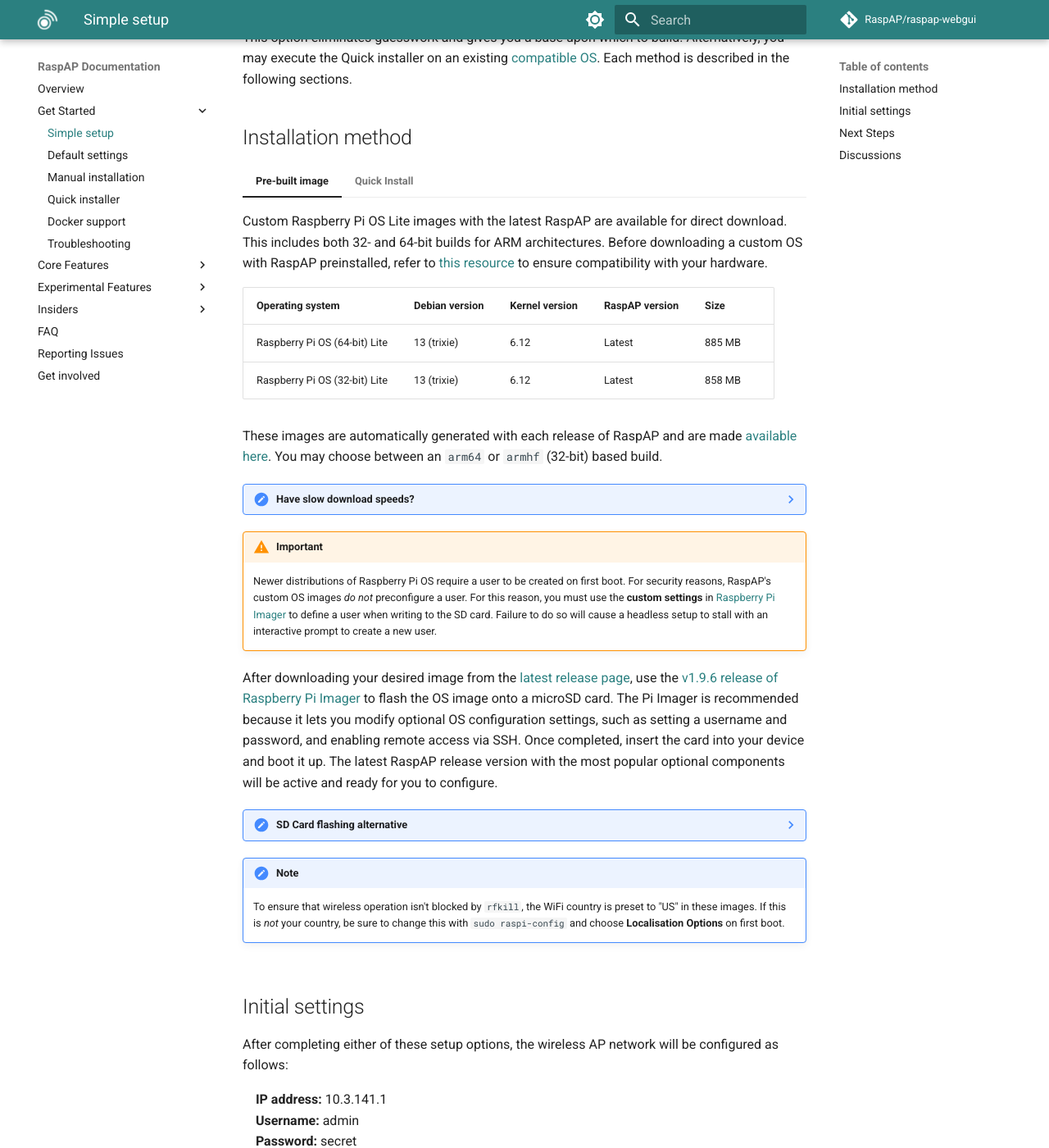
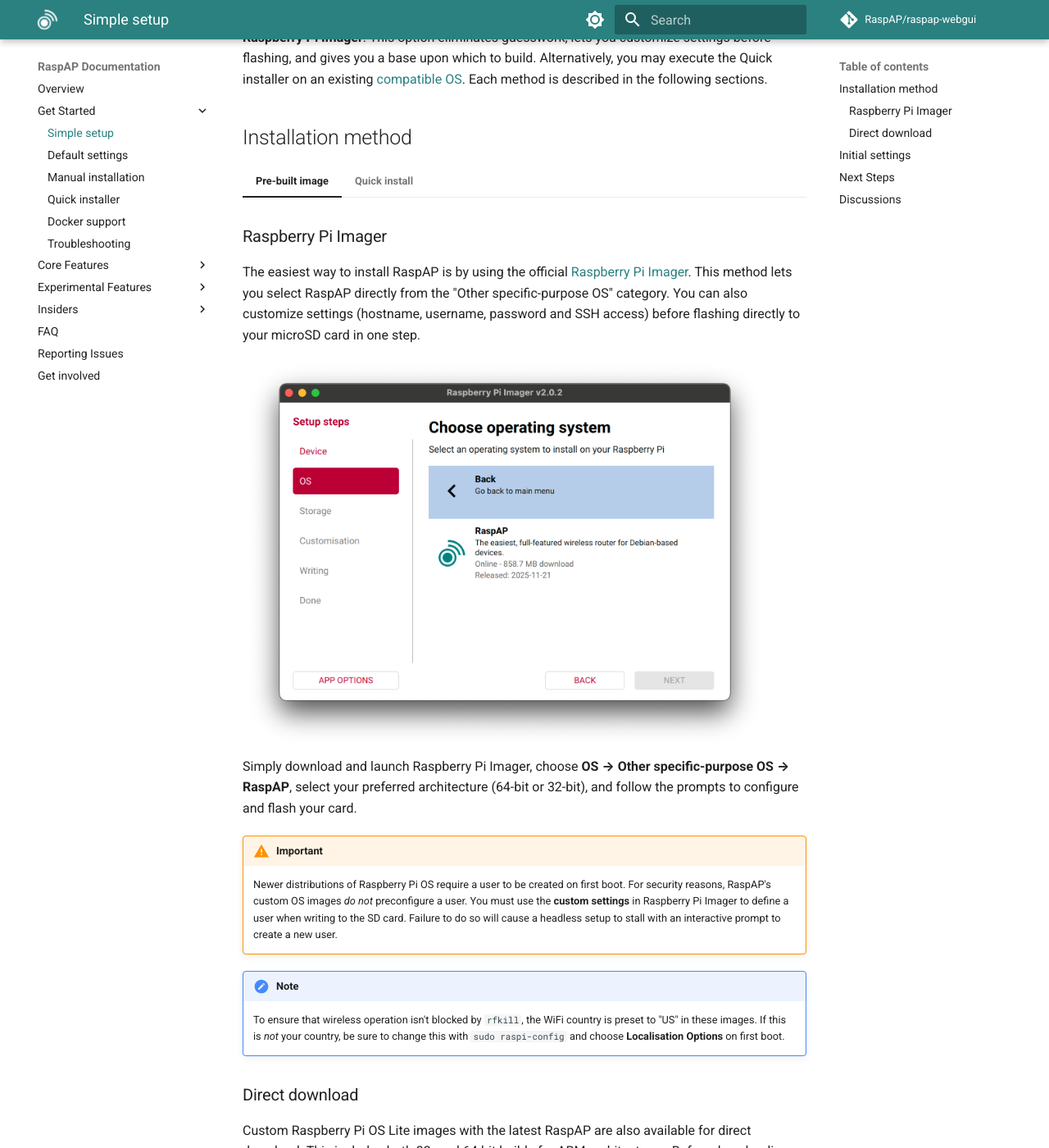
Before and after one commit to RaspAP/raspap-docs, an MkDocs documentation site: the page built from docs/get-started/simple-setup.md, in a window 1280 px wide and 1400 px high, scrolled down 198 px. Shown: the whole window at 82% size. Built offline with MkDocs 1.6.1 and Material for MkDocs 9.7.7, drawn with Linux system fonts in a browser that asks for light colours; comment, search, counter and statistics services are not loaded; some of the changed text lies outside the part shown.

Commit message:
Revise simple setup, add imager screenshot

````diff
--- a/docs/get-started/simple-setup.md
+++ b/docs/get-started/simple-setup.md
@@ -1,12 +1,22 @@
 # Simple Setup
-
-RaspAP gives you two different ways to get up and running quickly. The simplest and recommended approach is to use our custom Raspberry Pi OS image with RaspAP preinstalled. This option eliminates guesswork and gives you a base upon which to build. Alternatively, you may execute the Quick installer on an existing [compatible OS](../index.md#compatible-operating-systems). Each method is described in the following sections.
+RaspAP gives you two different ways to get up and running quickly. The simplest and recommended approach is to use our custom OS image with RaspAP preinstalled via the **Raspberry Pi Imager**. This option eliminates guesswork, lets you customize settings before flashing, and gives you a base upon which to build. Alternatively, you may execute the Quick installer on an existing [compatible OS](../index.md#compatible-operating-systems). Each method is described in the following sections.
 
 ## Installation method
+=== "Pre-built image"
+    ### Raspberry Pi Imager
+    The easiest way to install RaspAP is by using the official [Raspberry Pi Imager](https://www.raspberrypi.com/software/). This method lets you select RaspAP directly from the "Other specific-purpose OS" category. You can also customize settings (hostname, username, password and SSH access) before flashing directly to your microSD card in one step.
 
-=== "Pre-built image"
-    Custom Raspberry Pi OS Lite images with the latest RaspAP are available for direct download. This includes both 32- and 64-bit builds for ARM architectures. Before downloading a custom OS with RaspAP preinstalled, refer to [this resource](https://www.raspberrypi.com/software/operating-systems/) to ensure compatibility with your hardware.
+    ![Raspberry Pi Imager](../images/imager.png){: style="width:640px"}
+    Simply download and launch Raspberry Pi Imager, choose **OS → Other specific-purpose OS → RaspAP**, select your preferred architecture (64-bit or 32-bit), and follow the prompts to configure and flash your card.
 
+    !!! warning "Important"
+        Newer distributions of Raspberry Pi OS require a user to be created on first boot. For security reasons, RaspAP's custom OS images _do not_ preconfigure a user. You must use the **custom settings** in Raspberry Pi Imager to define a user when writing to the SD card. Failure to do so will cause a headless setup to stall with an interactive prompt to create a new user.
+
+    !!! note Note
+        To ensure that wireless operation isn't blocked by `rfkill`, the WiFi country is preset to "US" in these images. If this is _not_ your country, be sure to change this with `sudo raspi-config` and choose **Localisation Options** on first boot.
+
+    ### Direct download
+    Custom Raspberry Pi OS Lite images with the latest RaspAP are also available for direct download. This includes both 32- and 64-bit builds for ARM architectures. Before downloading a custom OS with RaspAP preinstalled, refer to [this resource](https://www.raspberrypi.com/software/operating-systems/) to ensure compatibility with your hardware.
 
     | Operating system     | Debian version | Kernel version  | RaspAP version | Size  |
     | ---------------------| ---------------|-----------------|----------------|-------|
@@ -15,28 +25,21 @@
 
     These images are automatically generated with each release of RaspAP and are made [available here](https://github.com/RaspAP/raspap-webgui/releases/latest). You may choose between an `arm64` or `armhf` (32-bit) based build.
 
-    ??? note "Have slow download speeds?"
-        As a courtesy, starting with v3.4.1, we've made available Torrent files for the image. The downloads will still come from Github, but it will be able to completely finish without falling victim to Github's token timeout issues. Please connect with us if you still have issues downloading. If you prefer to not utilize the Torrent method, there are a few other methods suggested in [this GitHub thread](https://github.com/orgs/community/discussions/169381).
+    !!! tip
+        Torrent files are available to avoid GitHub's download timeout issues. Downloads still come from GitHub but can complete reliably without interruption. If you prefer not to use torrents, other methods are suggested in [this GitHub thread](https://github.com/orgs/community/discussions/169381). Contact us if you experience any issues.
 
-    !!! warning "Important"
-        Newer distributions of Raspberry Pi OS require a user to be created on first boot. For security reasons, RaspAP's custom OS images _do not_ preconfigure a user. For this reason, you must use the **custom settings** in [Raspberry Pi Imager](https://github.com/raspberrypi/rpi-imager/releases/tag/v1.9.6) to define a user when writing to the SD card. Failure to do so will cause a headless setup to stall with an interactive prompt to create a new user.
-
-    After downloading your desired image from the [latest release page](https://github.com/RaspAP/raspap-webgui/releases/latest), use the [v1.9.6 release of Raspberry Pi Imager](https://github.com/raspberrypi/rpi-imager/releases/tag/v1.9.6) to flash the OS image onto a microSD card. The Pi Imager is recommended because it lets you modify optional OS configuration settings, such as setting a username and password, and enabling remote access via SSH. Once completed, insert the card into your device and boot it up. The latest RaspAP release version with the most popular optional components will be active and ready for you to configure.
+    After downloading your desired image from the [latest release page](https://github.com/RaspAP/raspap-webgui/releases/latest), use the [v1.9.6 release of Raspberry Pi Imager](https://github.com/raspberrypi/rpi-imager/releases/tag/v1.9.6) or later to flash the OS image onto a microSD card. The Pi Imager is recommended because it lets you modify optional OS configuration settings, such as setting a username and password, and enabling remote access via SSH. Once completed, insert the card into your device and boot it up. The latest RaspAP release version with the most popular optional components will be active and ready for you to configure.
 
     ??? note "SD Card flashing alternative"
         [balenaEtcher](https://etcher.balena.io/) is an alternative to [Raspberry Pi Imager](https://www.raspberrypi.com/software/), but it does not offer the ability to modify the basic Raspberry Pi configuration settings mentioned above. In this event, you can enable remote access and [configure a user manually](https://www.raspberrypi.com/documentation/computers/configuration.html#remote-access).
 
-    !!! note Note
-        To ensure that wireless operation isn't blocked by `rfkill`, the WiFi country is preset to "US" in these images. If this is _not_ your country, be sure to change this with `sudo raspi-config` and choose **Localisation Options** on first boot.
-
-=== "Quick Install"
-    Alternatively, start with a clean install of the [latest release of Raspberry Pi OS](https://www.raspberrypi.org/software/operating-systems/). Both the 32- and 64-bit release versions are supported, as well as the latest  Desktop distributions. Consult [this FAQ](../faq.md#distros) before installing RaspAP in a desktop environment.
+=== "Quick install"
+    Alternatively, start with a clean install of the [latest release of Raspberry Pi OS](https://www.raspberrypi.org/software/operating-systems/). Both the 32- and 64-bit release versions are supported, as well as the latest Desktop distributions. Consult [this FAQ](../faq.md#distros) before installing RaspAP in a desktop environment.
 
     !!! tip "Tip"
         Be sure to use an official power supply with your device. Power supply requirements [differ by Raspberry Pi model](https://www.raspberrypi.com/documentation/computers/raspberry-pi.html#power-supply). Inadequate voltage is the source of many WiFi issues.
 
     Update RPi OS to its latest version, including the kernel and firmware, followed by a reboot:
-
     ```
     sudo apt-get update
     sudo apt-get full-upgrade
@@ -48,7 +51,7 @@
         Failure to perform this step will prevent the RPi from enabling wireless operation. When this happens, you will see the warning `Wi-Fi is currently blocked by rfkill` in the console.
 
     Install RaspAP from your device's shell prompt:
-    ```sh
+    ```
     curl -sL https://install.raspap.com | bash
     ```
     The [Quick installer](quick-installer.md) will complete the steps in the [manual installation](manual.md) for you. At the end of the install process, accept the prompt to reboot your system.
````
Also changed, not shown: docs/images/imager.png (added).
